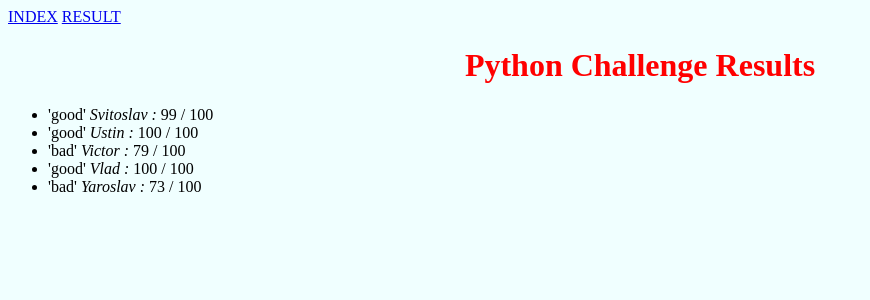
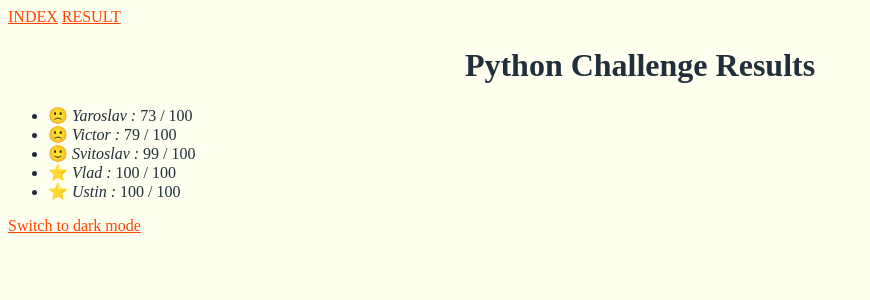
Before and after one commit to SergiiGoncharov13/Flask_17, a Flask app: page /result in a window 1280 px wide. Shown: the top 300 px of the page, without its empty margins (0-870 px from the left). Run offline with Flask 3, Linux system fonts and the light colour scheme.

Commit message:
add_macro

```diff
--- a/02_jinja_temlates/static/style.css
+++ b/02_jinja_temlates/static/style.css
@@ -1,13 +1,9 @@
-body {
-    background-color: azure;
-}
-
 h1 {
-    color: red;
     text-align: center;
 }
 
+
 p {
     font-family: verdana;
-    font-size: 20px;
+    font-size: 30px;
 }
--- a/02_jinja_temlates/templates/base.html
+++ b/02_jinja_temlates/templates/base.html
@@ -1,3 +1,4 @@
+{% import "macros.html" as macros %}
 <!DOCTYPE html>
 <html lang="en">
 <head>
@@ -13,5 +14,12 @@
 {% block content %}
     <h1>Welcome. {{title}}</h1>
 {% endblock content %}
+
+
+
+<footer>
+    {{ macros.light_or_dark_mode() }}
+</footer>
+
 </body>
 </html>
--- a/02_jinja_temlates/templates/macros.html
+++ b/02_jinja_temlates/templates/macros.html
@@ -1,16 +1,38 @@
-{% macro ligt_or_dark_mode(element) %}
+{% macro light_or_dark_mode() %}
     {% if request.args.get("mode") == "dark" %}
-<a href="{{ request.path }}"> Swith to light mode </a>
+    <a href="{{ request.path }}">Switch to light mode</a>
     <style>
-    div a {
+        body {
             background-color: #212F3C;
             color: #FFFFF0;
         }
-    div a {
-        color: #00BFFF !important;
+        a {
+            color: #00BFFF;
         }
     </style>
     {% else %}
-<a href="{{request.path}}?mode=dark">Swith to dark mode</a>
+    <a href="{{ request.path }}?mode=dark">Switch to dark mode</a>
+    <style>
+        body {
+            background-color: #FFFFF0;
+            color: #212F3C;
+        }
+        a {
+            color: #FF4500;
+        }
+    </style>
     {% endif %}
 {% endmacro %}
+
+
+
+{% macro add_bagle(student, students) %}
+{% set hight_score = students|map(attribute="score")|max %}
+{% if student.score == hight_score %}
+    ⭐️
+{% elif student.score > 80  %}
+    🙂
+{% else %}
+    🙁
+{% endif %}
+{% endmacro %}
--- a/02_jinja_temlates/templates/results.html
+++ b/02_jinja_temlates/templates/results.html
@@ -1,23 +1,23 @@
+{% extends "base.html" %}
 <!DOCTYPE html>
 <html lang="en">
 <head>
     <meta charset="UTF-8">
     <meta name="viewport" content="width=device-width, initial-scale=1.0">
     <title>Results</title>
-    <link rel="stylesheet" href="{{ url_for('static', filename='style.css') }}">
+
 </head>
 <body>
-    <header>
-        {% include "_navigation.html" %}
-    </header>
+    {% block content %}
     <h1>{{test_name}} {{title}}</h1>
     <ul>
-        {% for student in students | sort(attribute="name") %}
+        {% for student in students | sort(attribute="score") %}
         <li>
-            {% if student.score > 80 %} 'good' {% else %} 'bad' {% endif %}
+            {{ macros.add_bagle(student, students) }}
             <em> {{ student.name }} : </em> {{ student.score}} / {{ max_score }}
         </li>
         {% endfor %}
     </ul>
+    {% endblock content %}
 </body>
 </html>
```
Lines whose indentation alone changed are shown as unchanged.
